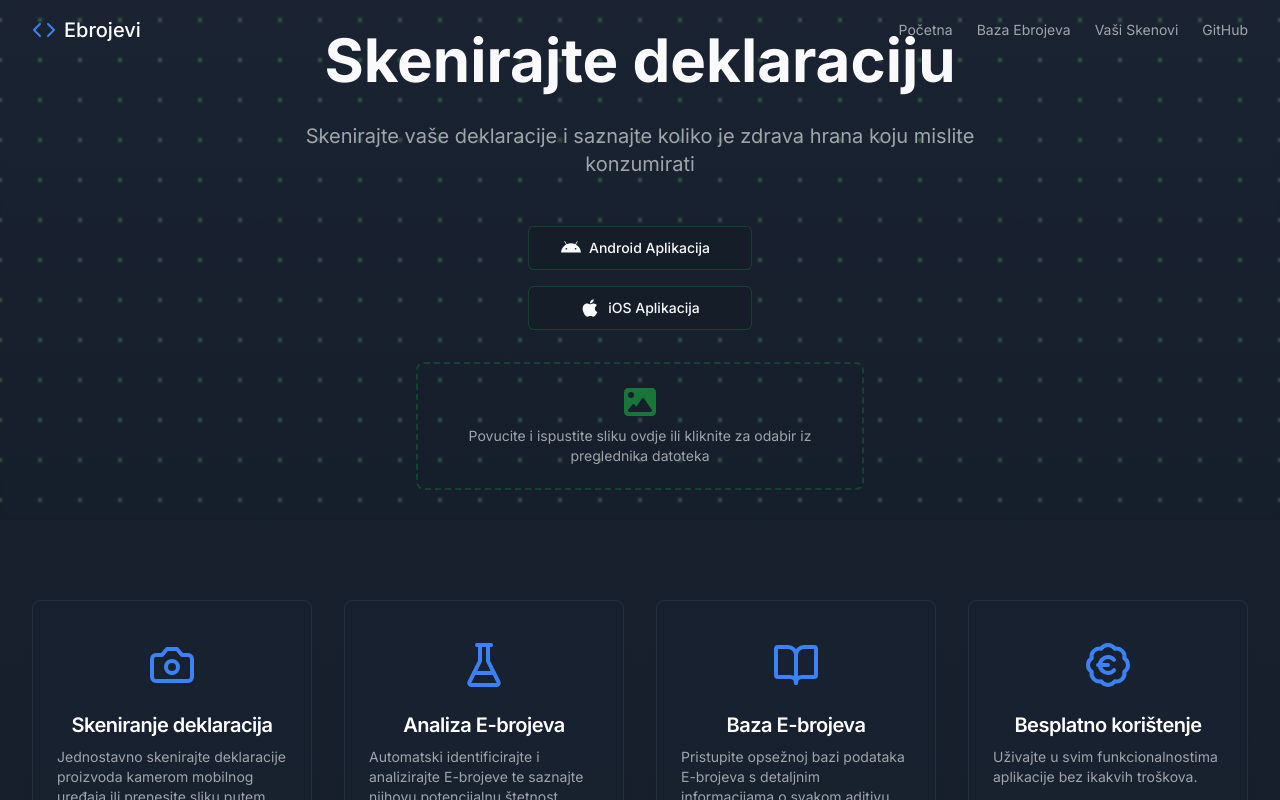
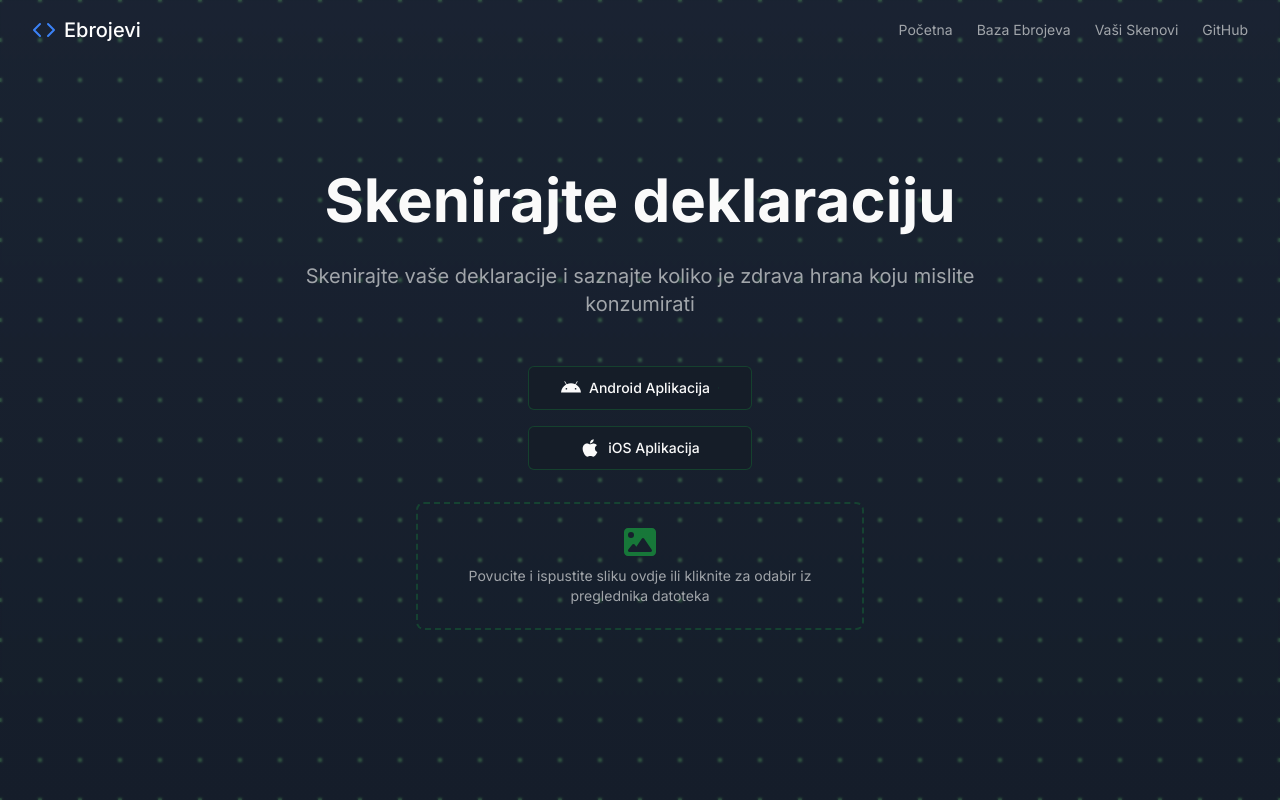
Before and after one commit to MortalWombat-repo/ebrojevi-web, a Next.js app: page / in a window 1280 px wide. Shown: the top 800 px of the page. Built offline with nearby package versions, Linux system fonts and the light colour scheme.

Commit message:
Update HeroSection.tsx

```diff
--- a/components/home/HeroSection.tsx
+++ b/components/home/HeroSection.tsx
@@ -78,7 +78,7 @@ const HeroSection = () => {
   return (
     <section
       ref={containerRef}
-      className="relative min-h-[65vh] flex items-center justify-center px-6 md:px-8 overflow-hidden"
+      className="relative min-h-[100vh] flex items-center justify-center px-6 md:px-8 overflow-hidden"
     >
       {/* Animated dot grid background */}
       <div className="absolute inset-0 z-0">
```
